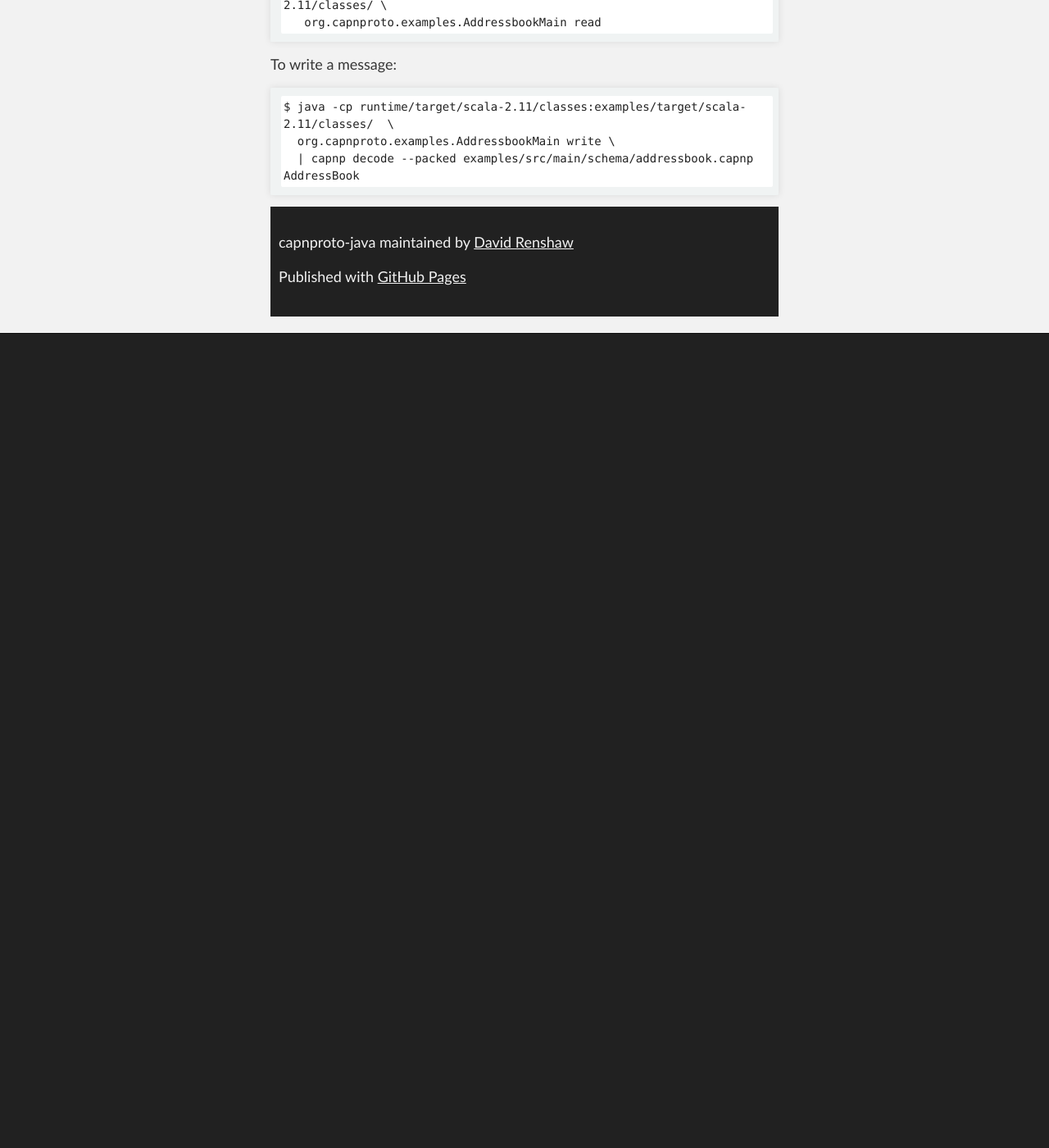
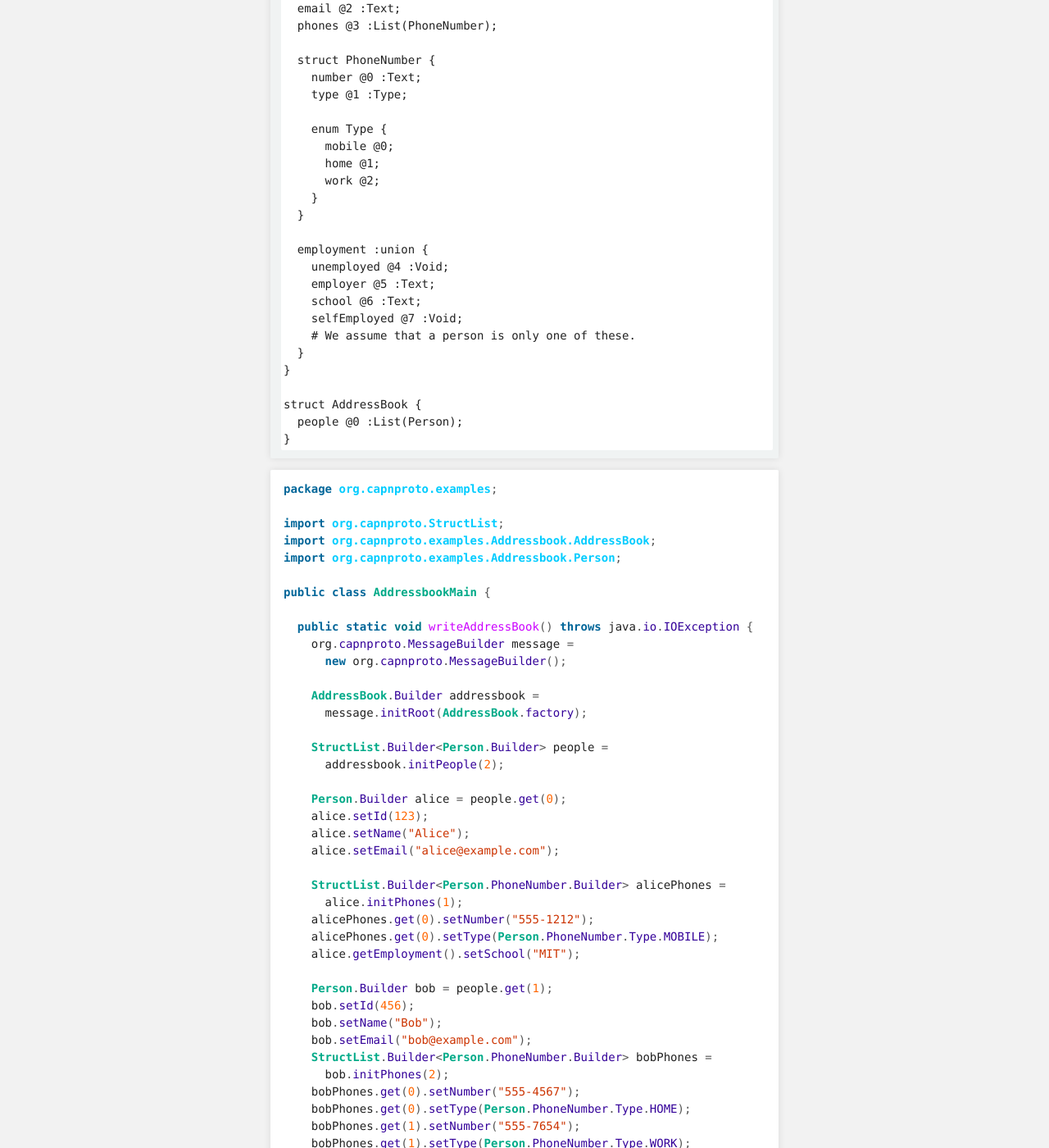
Before and after one commit to capnproto/capnproto-java, a Jekyll site: the page built from index.md, in a window 1280 px wide and 1400 px high, scrolled down 1249 px. Shown: the whole window at 82% size. Built offline with Jekyll 4.4.1, drawn with Linux system fonts in a browser that asks for light colours; Markdown is read by kramdown in place of the engine named in the settings; before the commit the page ends 1656 px from its top, so only the background shows below that; some of the changed text lies outside the part shown.

Commit message:
example code

````diff
--- a/index.md
+++ b/index.md
@@ -21,7 +21,7 @@ to manipulate data in Java and to share it
 with any other language that has a Cap'n Proto implementation.
 Under the hood, all operations are
 backed by `java.nio.ByteBuffer`.
-If you for example want to communicate over a
+If you, for example, want to communicate over a
 network, you can just directly write the bytes to the wire.
 There is no encode or decode step!
 
@@ -45,6 +45,158 @@ Running `sbt test` should run the test suite.
 
 ## Examples
 
+```
+using Java = import "/capnp/java.capnp";
+$Java.package("org.capnproto.examples");
+$Java.outerClassname("Addressbook");
+
+struct Person {
+  id @0 :UInt32;
+  name @1 :Text;
+  email @2 :Text;
+  phones @3 :List(PhoneNumber);
+
+  struct PhoneNumber {
+    number @0 :Text;
+    type @1 :Type;
+
+    enum Type {
+      mobile @0;
+      home @1;
+      work @2;
+    }
+  }
+
+  employment :union {
+    unemployed @4 :Void;
+    employer @5 :Text;
+    school @6 :Text;
+    selfEmployed @7 :Void;
+    # We assume that a person is only one of these.
+  }
+}
+
+struct AddressBook {
+  people @0 :List(Person);
+}
+```
+
+{% highlight java %}
+package org.capnproto.examples;
+
+import org.capnproto.StructList;
+import org.capnproto.examples.Addressbook.AddressBook;
+import org.capnproto.examples.Addressbook.Person;
+
+public class AddressbookMain {
+
+  public static void writeAddressBook() throws java.io.IOException {
+    org.capnproto.MessageBuilder message =
+      new org.capnproto.MessageBuilder();
+
+    AddressBook.Builder addressbook =
+      message.initRoot(AddressBook.factory);
+
+    StructList.Builder<Person.Builder> people =
+      addressbook.initPeople(2);
+
+    Person.Builder alice = people.get(0);
+    alice.setId(123);
+    alice.setName("Alice");
+    alice.setEmail("alice@example.com");
+
+    StructList.Builder<Person.PhoneNumber.Builder> alicePhones =
+      alice.initPhones(1);
+    alicePhones.get(0).setNumber("555-1212");
+    alicePhones.get(0).setType(Person.PhoneNumber.Type.MOBILE);
+    alice.getEmployment().setSchool("MIT");
+
+    Person.Builder bob = people.get(1);
+    bob.setId(456);
+    bob.setName("Bob");
+    bob.setEmail("bob@example.com");
+    StructList.Builder<Person.PhoneNumber.Builder> bobPhones =
+      bob.initPhones(2);
+    bobPhones.get(0).setNumber("555-4567");
+    bobPhones.get(0).setType(Person.PhoneNumber.Type.HOME);
+    bobPhones.get(1).setNumber("555-7654");
+    bobPhones.get(1).setType(Person.PhoneNumber.Type.WORK);
+    bob.getEmployment().setUnemployed(org.capnproto.Void.VOID);
+
+    org.capnproto.SerializePacked.writeToUnbuffered(
+      (new java.io.FileOutputStream(
+        java.io.FileDescriptor.out)).getChannel(),
+      message);
+  }
+
+  public static void printAddressBook() throws java.io.IOException {
+    org.capnproto.MessageReader message =
+      org.capnproto.SerializePacked.readFromUnbuffered(
+        (new java.io.FileInputStream(
+          java.io.FileDescriptor.in)).getChannel());
+
+    AddressBook.Reader addressbook =
+      message.getRoot(AddressBook.factory);
+
+    for(Person.Reader person : addressbook.getPeople()) {
+      System.out.println(person.getName() + ": " + person.getEmail());
+
+      for (Person.PhoneNumber.Reader phone : person.getPhones()) {
+        String typeName = "UNKNOWN";
+        switch (phone.getType()) {
+        case MOBILE :
+          typeName = "mobile"; break;
+        case HOME :
+          typeName = "home"; break;
+        case WORK :
+          typeName = "work"; break;
+        }
+        System.out.println("  " + typeName + " phone: " +
+                           phone.getNumber());
+      }
+
+      Person.Employment.Reader employment = person.getEmployment();
+      switch (employment.which()) {
+      case UNEMPLOYED :
+        System.out.println("  unemployed");
+        break;
+      case EMPLOYER :
+        System.out.println("  employer: " + employment.getEmployer());
+        break;
+      case SCHOOL :
+        System.out.println("  student at: " + employment.getSchool());
+        break;
+      case SELF_EMPLOYED:
+        System.out.println("  self-employed");
+        break;
+      default :
+        break;
+      }
+    }
+  }
+
+  public static void usage() {
+    System.out.println("usage: addressbook [write | read]");
+  }
+
+  public static void main(String[] args) {
+    try {
+      if (args.length < 1) {
+        usage();
+      } else if (args[0].equals("write")) {
+        writeAddressBook();
+      } else if (args[0].equals("read")) {
+        printAddressBook();
+      } else {
+        usage();
+      }
+    } catch (java.io.IOException e) {
+      System.out.println("io exception: "  + e);
+    }
+  }
+}
+{% endhighlight %}
+
 To read a message:
 
     $ echo '(people = [(id = 123, name = "Alice", email = "alice@example.com", employment = (school = "MIT"))])' \
````
